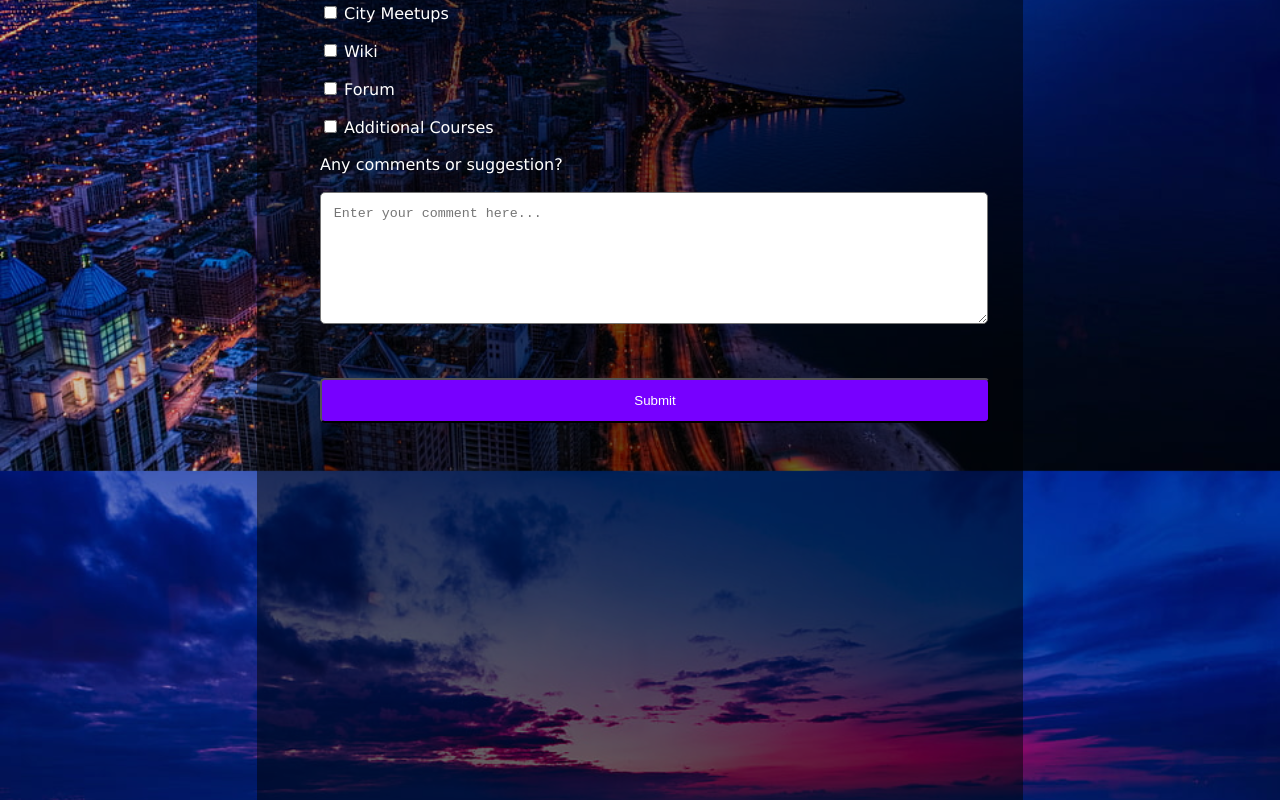
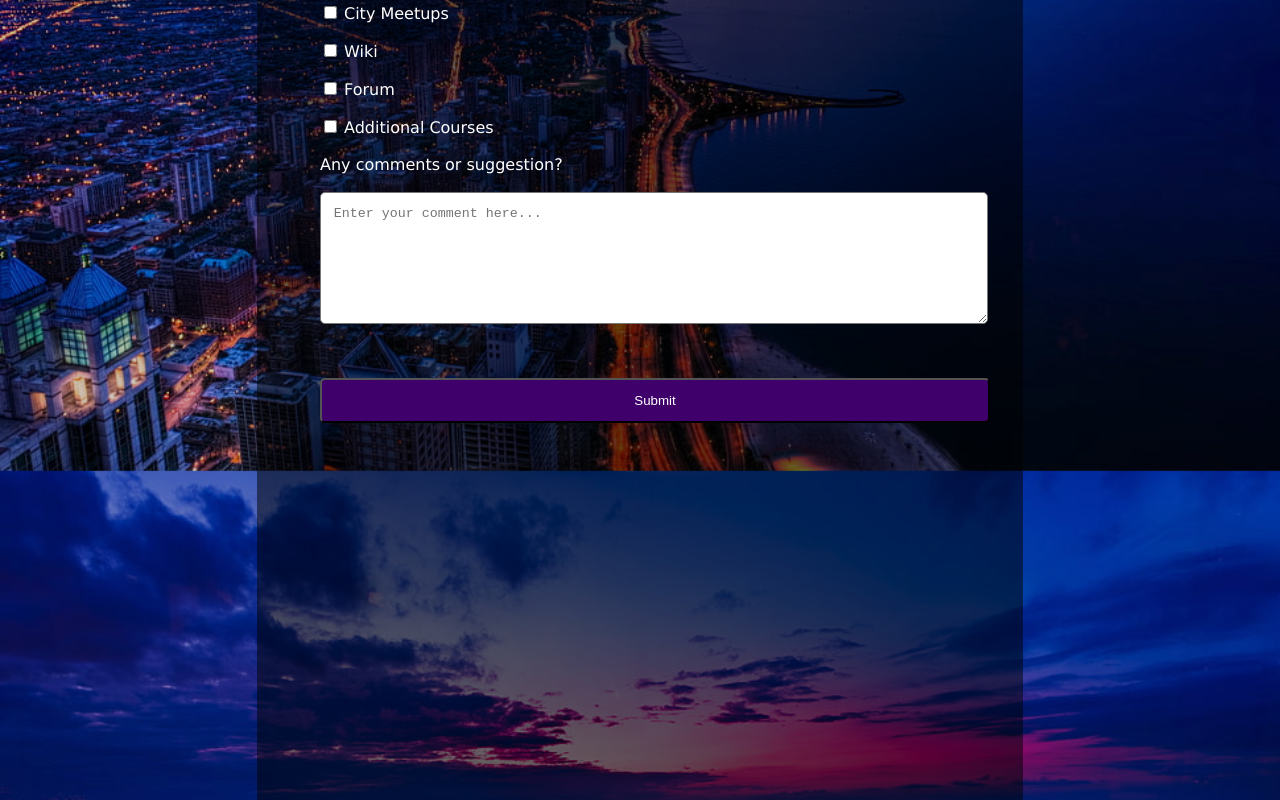
Before and after one commit to vuyani02/survey, a plain HTML site: page index.html in a window 1280 px wide. In both pictures the pointer is over the input "Submit". Shown: the part 1234-2034 px from the top of the page. Drawn offline with Linux system fonts and the light colour scheme.

Commit message:
add hover on the button

```diff
--- a/css/style.css
+++ b/css/style.css
@@ -57,4 +57,9 @@ input[type="submit"] {
     background-color: rgb(119, 0, 255);
     color: #ffff;
     width: 104.7%;
+    transition: all 0.3s;
 }
+
+input[type="submit"]:hover{
+    background-color: rgb(64, 0, 107);
+}
```
